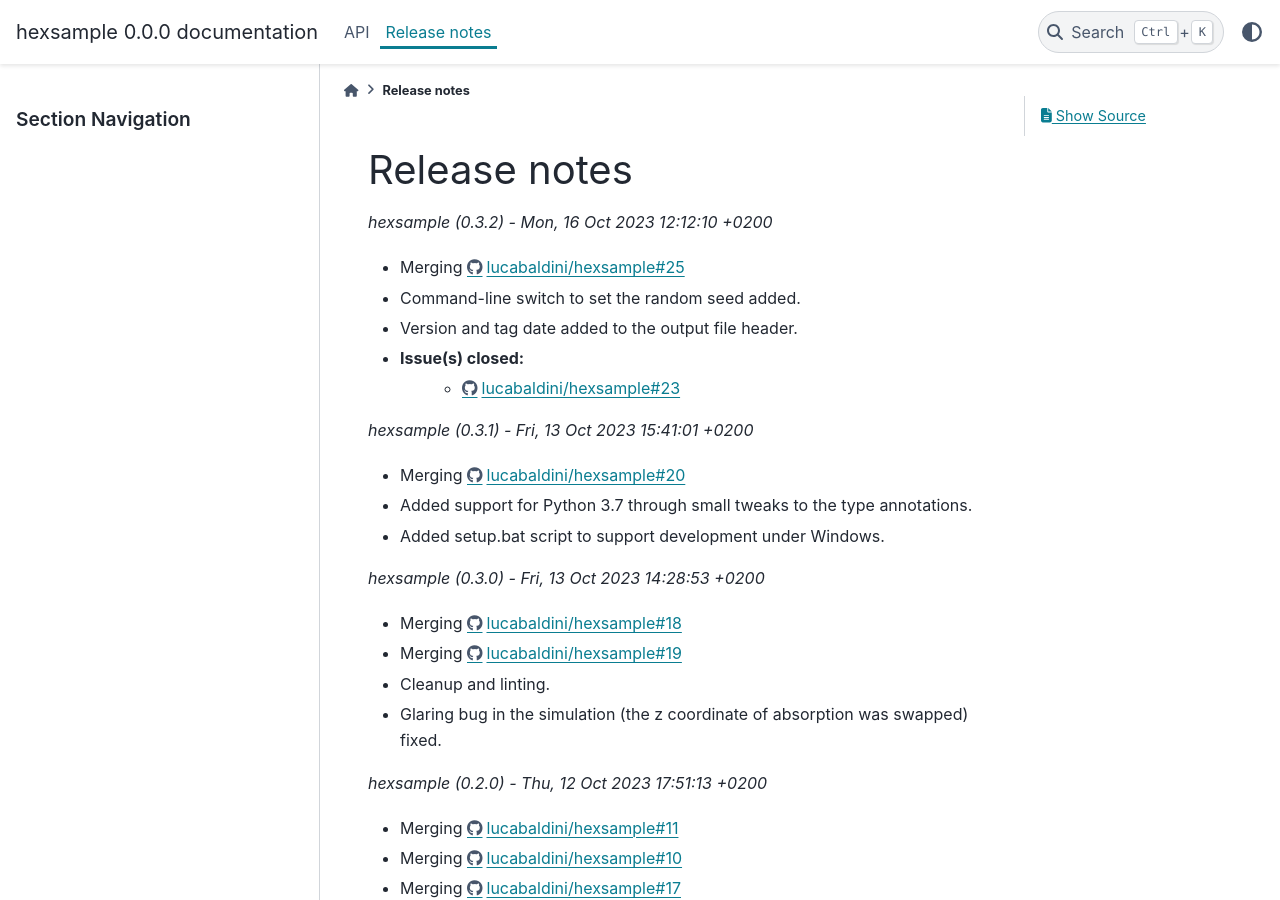
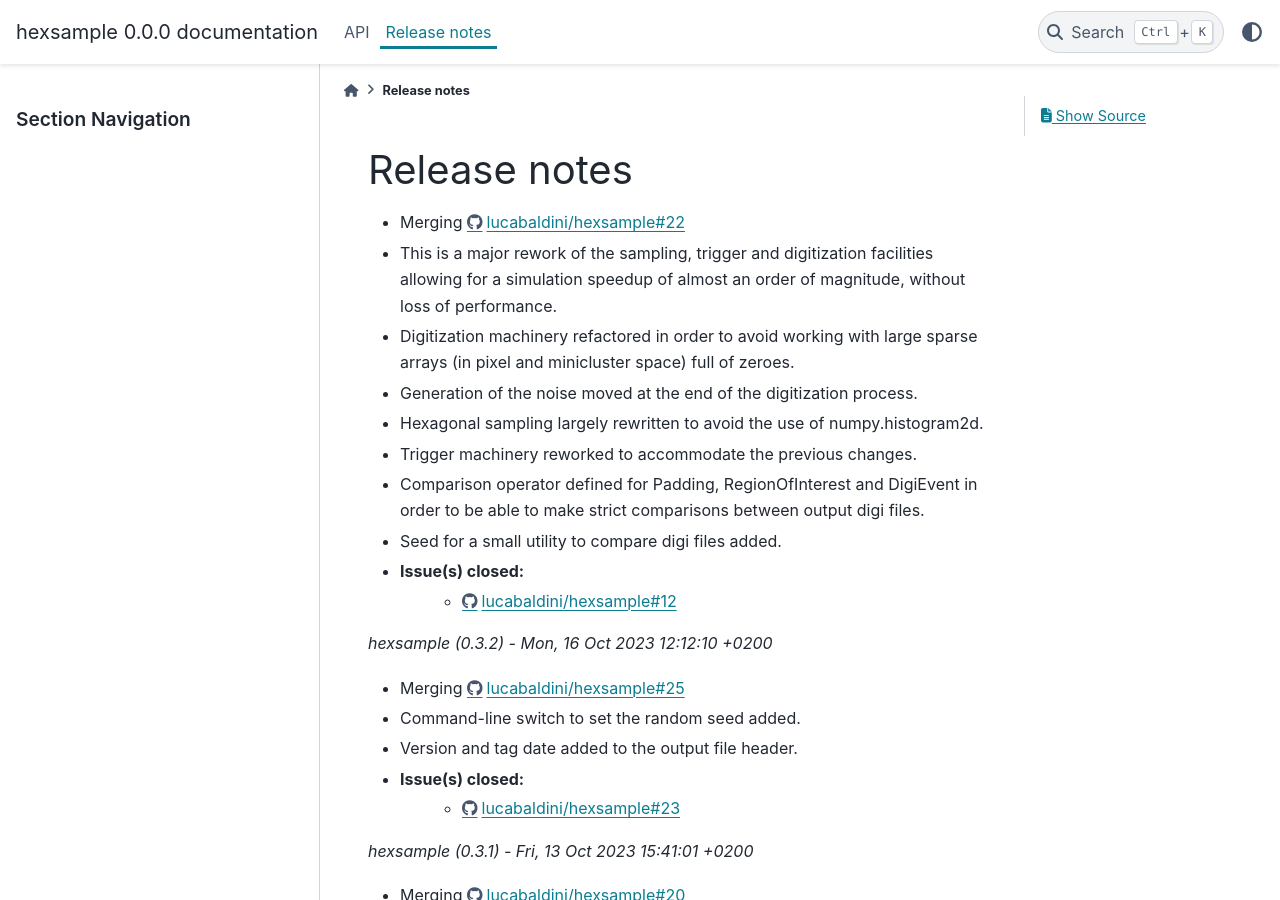
Before and after one commit to lucabaldini/hexsample, a Sphinx documentation site: the page built from docs/release.rst, in a window 1280 px wide and 900 px high. Built offline with Sphinx 7.4.7 and the PyData theme 0.15.4, drawn with Linux system fonts in a browser that asks for light colours; pages that are not in the unit, such as notebooks, are missing from menus.

Commit message:
Updated release notes.

```diff
--- a/docs/release.rst
+++ b/docs/release.rst
@@ -2,6 +2,22 @@
 
 Release notes
 =============
+
+
+* Merging https://github.com/lucabaldini/hexsample/pull/22
+* This is a major rework of the sampling, trigger and digitization facilities
+  allowing for a simulation speedup of almost an order of magnitude, without loss
+  of performance.
+* Digitization machinery refactored in order to avoid working with large sparse
+  arrays (in pixel and minicluster space) full of zeroes.
+* Generation of the noise moved at the end of the digitization process.
+* Hexagonal sampling largely rewritten to avoid the use of numpy.histogram2d.
+* Trigger machinery reworked to accommodate the previous changes.
+* Comparison operator defined for Padding, RegionOfInterest and DigiEvent in
+  order to be able to make strict comparisons between output digi files.
+* Seed for a small utility to compare digi files added.
+* Issue(s) closed:
+      * https://github.com/lucabaldini/hexsample/issues/12
 
 
 *hexsample (0.3.2) - Mon, 16 Oct 2023 12:12:10 +0200*
```
